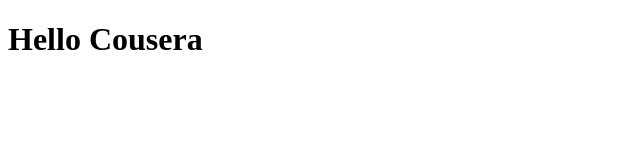
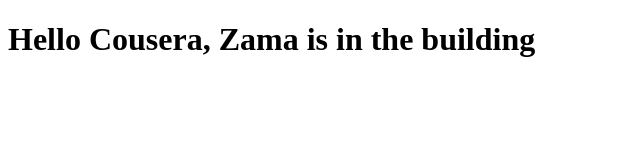
Before and after one commit to Zamikhaya/cousera-test, a plain HTML site: page site/index.html in a window 1280 px wide. Shown: the whole page, without its empty margins (0-640 px from the left). Drawn offline with Linux system fonts and the light colour scheme.

Commit message:
Small addition to our page content

```diff
--- a/site/index.html
+++ b/site/index.html
@@ -4,6 +4,6 @@
 	<title>Hello Cousera</title>
 </head>
 <body>
-<h1>Hello Cousera</h1>
+<h1>Hello Cousera, Zama is in the building</h1>
 </body>
 </html>
```
